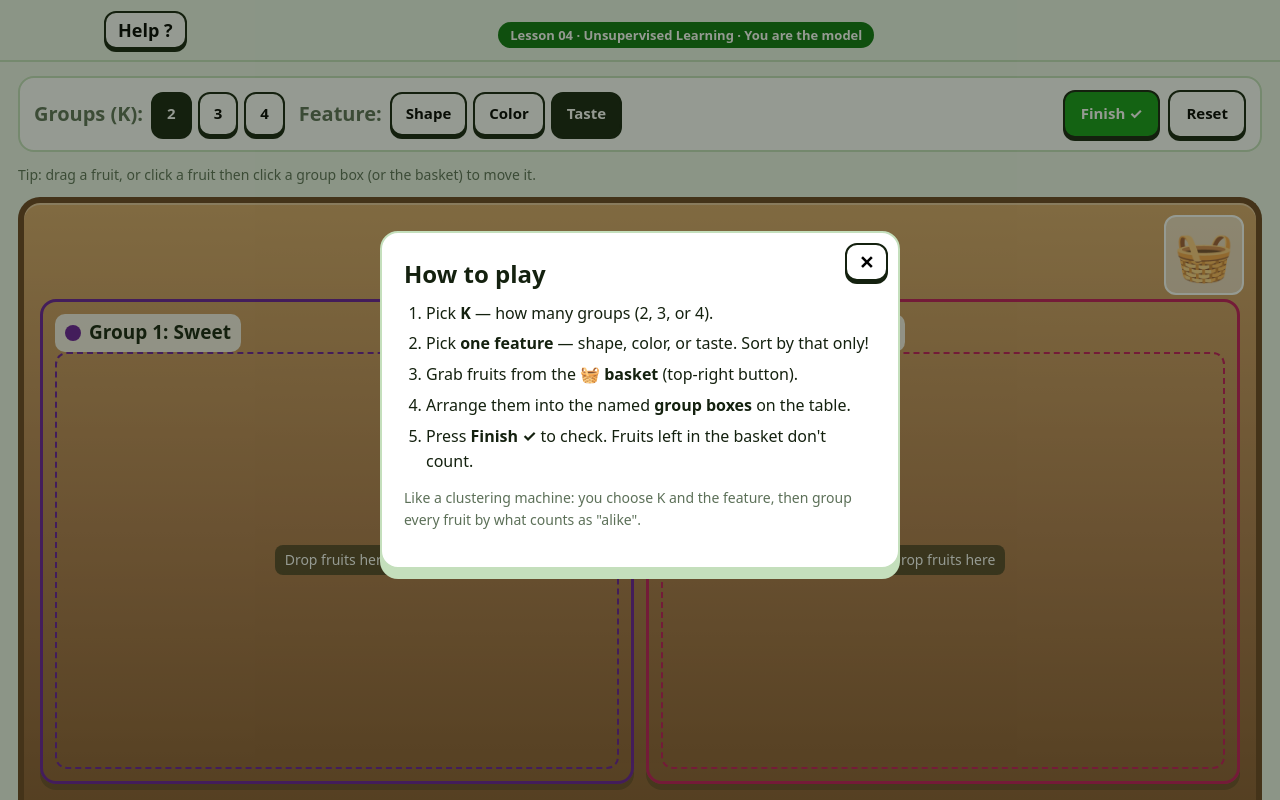
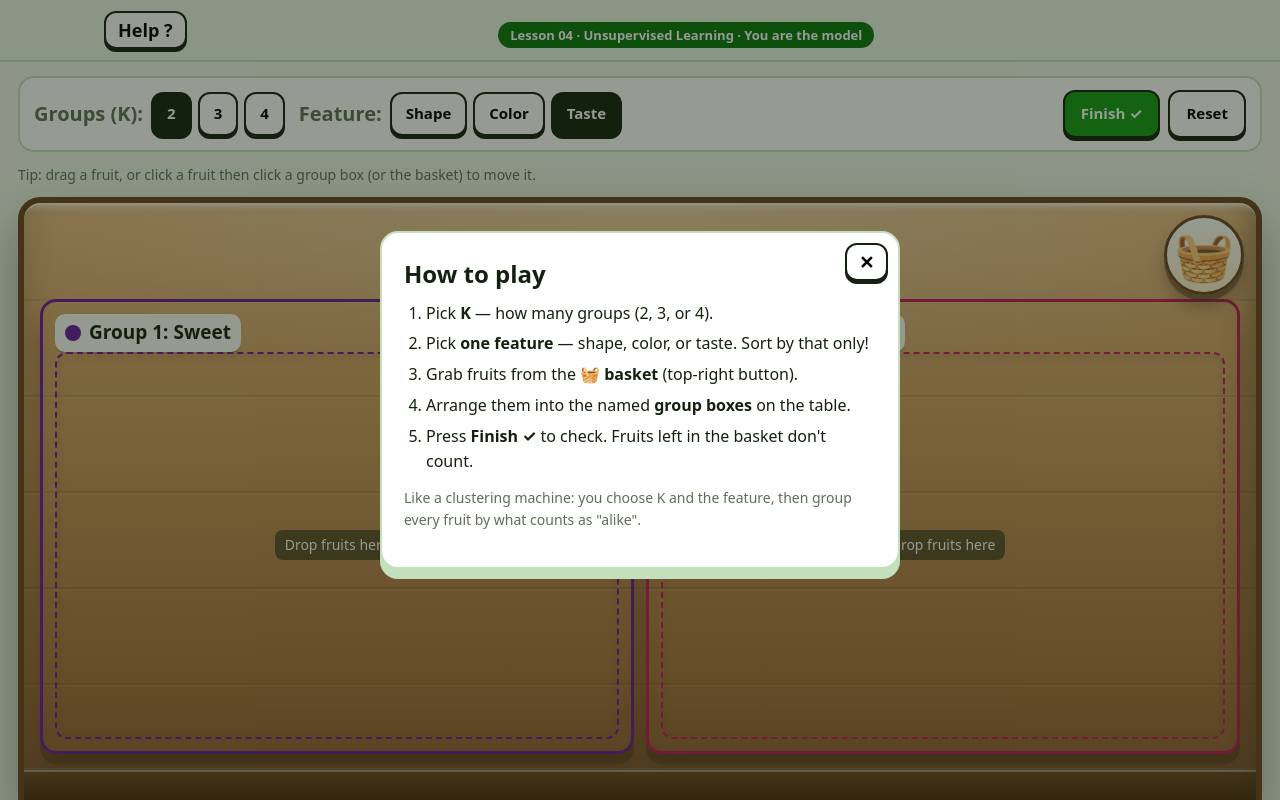
Before and after one commit to rif42/unsupervised-learning-with-fruits, a plain HTML site: page index.html in a window 1280 px wide. Drawn offline with Linux system fonts and the light colour scheme.

Commit message:
visual upgrade

```diff
--- a/index.html
+++ b/index.html
@@ -203,7 +203,7 @@
       border-radius: 16px;
       padding: 12px;
       transition: transform .15s, box-shadow .15s;
-      box-shadow: 0 6px 0 rgba(20, 33, 15, .25);
+      box-shadow: 0 10px 0 rgba(59,38,18,.30), 0 22px 26px rgba(59,38,18,.30);
     }
 
     .gbox h2 {
@@ -213,10 +213,11 @@
       display: flex;
       align-items: center;
       gap: 8px;
-      background: rgba(255, 255, 255, .85);
+      background: #FFFEFA;
       border-radius: 10px;
       padding: 4px 10px;
       align-self: flex-start;
+      box-shadow: 0 2px 0 rgba(20,33,15,.18);
     }
 
     .gbox h2::before {
@@ -239,7 +240,7 @@
       border: 2px dashed var(--gc, var(--line));
       background: transparent;
       border-radius: 12px;
-      padding: 8px;
+      box-shadow: inset 0 2px 8px rgba(60,35,10,.12);
       justify-content: center;
       align-content: center;
     }
@@ -252,8 +253,8 @@
     }
 
     .gbox.over {
-      transform: scale(1.015);
-      box-shadow: 0 0 0 3px var(--accent)
+      transform: translateY(-2px) scale(1.015);
+      box-shadow: 0 14px 0 rgba(59,38,18,.30), 0 26px 30px rgba(59,38,18,.32), 0 0 0 3px var(--accent);
     }
 
     .hint {
@@ -274,7 +275,9 @@
       touch-action: none;
       display: inline-flex;
       gap: 6px;
-      align-items: center
+      align-items: center;
+      box-shadow: 0 3px 0 #14210F, 0 10px 14px rgba(60,35,10,.28);
+      transition: transform .12s, box-shadow .12s;
     }
 
     .chip .em {
@@ -284,16 +287,19 @@
 
     .chip.selected {
       outline: 3px solid var(--accent);
-      background: #E9F5E5
+      background: #E9F5E5;
+      transform: translateY(-3px);
+      box-shadow: 0 3px 0 #14210F, 0 16px 20px rgba(60,35,10,.32), 0 0 0 3px var(--accent);
     }
 
     .chip.flying {
       position: fixed;
       z-index: 60;
       pointer-events: none;
-      box-shadow: 0 8px 20px rgba(0, 0, 0, .25);
+      box-shadow: 0 18px 32px rgba(0,0,0,.35);
       cursor: grabbing;
-      margin: 0
+      margin: 0;
+      transform: scale(1.07) rotate(-1.5deg);
     }
 
     /* grounded table scene */
@@ -302,10 +308,14 @@
       overflow: hidden;
       border-radius: 22px 22px 0 0;
       padding:6rem 16px 16px;
+      padding-bottom: 46px;
       border: 6px solid #6B4423;
       border-bottom: none;
-      background: linear-gradient(180deg, #D9A86C 0%, #B07B4F 55%, #8A5A33 100%);
-      box-shadow: inset 0 2px 0 rgba(255, 255, 255, .35);
+      background:
+        radial-gradient(120% 55% at 50% 0%, rgba(255,255,255,.30), rgba(255,255,255,0) 55%),
+        repeating-linear-gradient(180deg, rgba(60,35,10,.10) 0 2px, rgba(255,255,255,.05) 2px 4px, rgba(0,0,0,0) 4px 96px),
+        linear-gradient(180deg, #E3B578 0%, #C99A5F 38%, #A9743F 78%, #8A5A33 100%);
+      box-shadow: 0 24px 48px rgba(20,33,15,.35), inset 0 2px 0 rgba(255,255,255,.55), inset 0 -18px 32px rgba(60,35,10,.25);
       min-height: 30rem;
       display: flex;
       flex-direction: column;
@@ -313,6 +323,30 @@
       margin-bottom: 0;
     }
 
+    #tableScene::before {
+      content: '';
+      position: absolute;
+      left: 0;
+      right: 0;
+      top: 0;
+      height: 10px;
+      z-index: 2;
+      pointer-events: none;
+      background: linear-gradient(180deg, rgba(255,255,255,.5), rgba(255,255,255,0));
+    }
+
+    #tableScene::after {
+      content: '';
+      position: absolute;
+      left: 0;
+      right: 0;
+      bottom: 0;
+      height: 30px;
+      pointer-events: none;
+      z-index: 2;
+      background: linear-gradient(180deg, rgba(255,255,255,.35) 0 2px, rgba(0,0,0,.18) 2px 4px, #6B4423 4px, #4A2C14 100%);
+      border-top: 2px solid rgba(255,255,255,.25);
+    }
     #tableScene .table {
       position: relative;
       z-index: 1;
@@ -328,21 +362,21 @@
       right: 12px;
       z-index: 45;
       padding: 0;
-      background: rgba(255, 255, 255, 0.575);
-      border: none;
-      box-shadow: none;
+      background: linear-gradient(180deg, #FFFEFA, #FFEFD2);
+      border: 3px solid #6B4423;
+      border-radius: 50%;
+      box-shadow: inset 0 2px 0 rgba(255,255,255,.8), 0 6px 0 rgba(59,38,18,.4), 0 12px 16px rgba(59,38,18,.35);
       font-size: 3rem;      line-height: 1;
       display: flex;
       align-items: center;
       justify-content: center;
-      border: 2px white solid;
       width: 5rem;
       height: 5rem;
     }
 
     #basketBtn.over {
       outline: 3px solid var(--accent);
-      border-radius: 12px;
+      border-radius: 50%;
     }
 
     #basketList.over {
@@ -384,7 +418,8 @@
       transform: translateX(105%);
       transition: transform .25s ease;
       display: flex;
-      flex-direction: column
+      flex-direction: column;
+      box-shadow: -18px 0 32px rgba(20,33,15,.30);
     }
 
     #drawer.open {
@@ -480,6 +515,9 @@
     }
 
     @media(max-width:640px) {
+      #tableScene { padding-bottom: 34px }
+      #tableScene::after { height: 20px }
+      .gbox { box-shadow: 0 7px 0 rgba(59,38,18,.30), 0 14px 18px rgba(59,38,18,.30) }
 
       #tableScene .table,
       #tableScene .table.cols-3,
```
